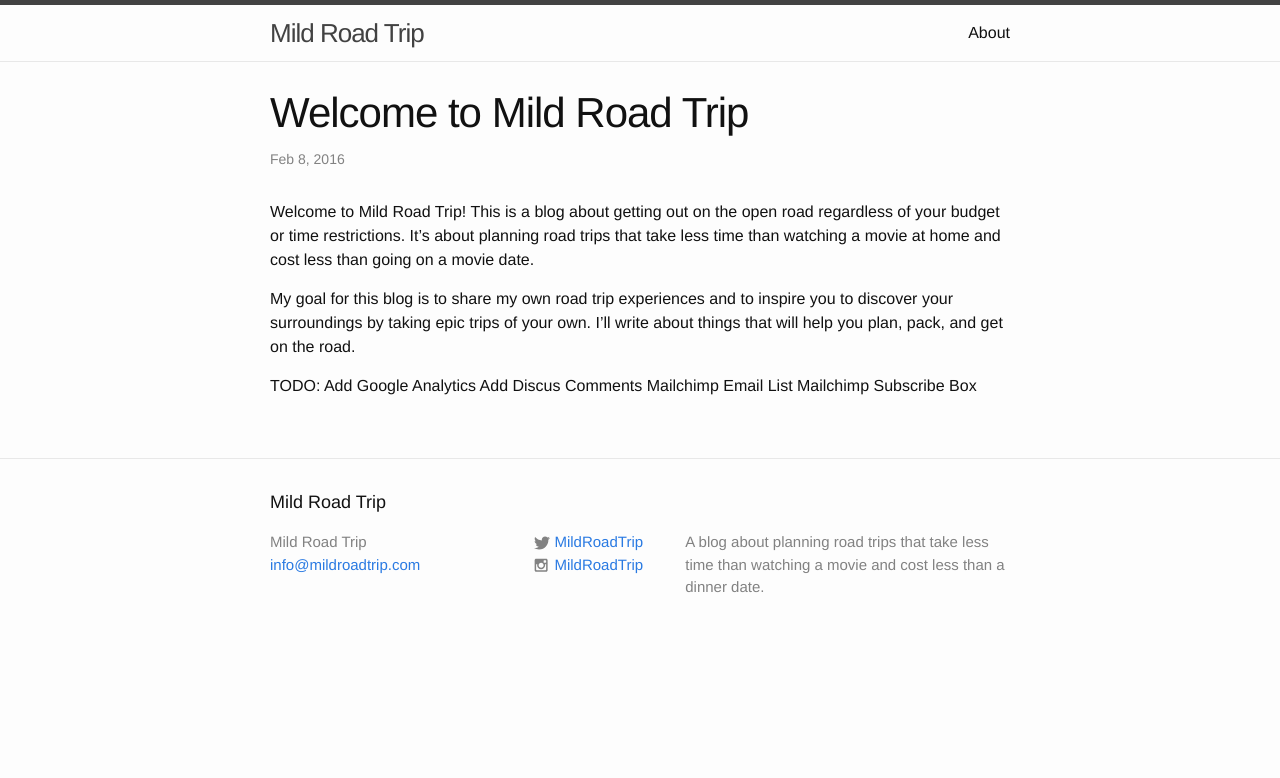
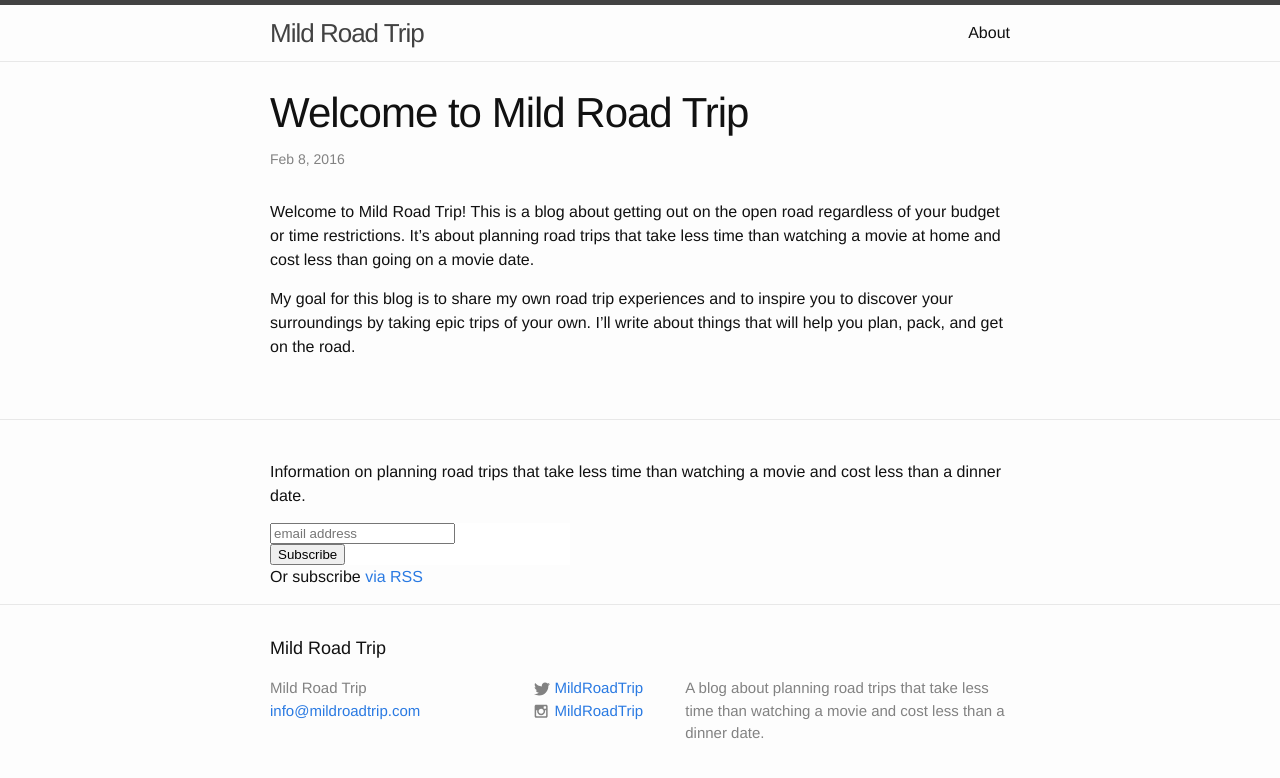
Before and after one commit to codazoda/mildroadtrip, a Jekyll site: the page built from _posts/2016-02-08-welcome-to-mild-road-trip.markdown, in a window 1280 px wide. Shown: the top 778 px of the page. Built offline with Jekyll 4.4.1, drawn with Linux system fonts in a browser that asks for light colours; comment, search, counter and statistics services are not loaded.

Commit message:
Added (ugly) subscribe box.

```diff
--- a/_includes/footer.html
+++ b/_includes/footer.html
@@ -1,3 +1,15 @@
+<div class="subscribe" style="border-top: 1px solid #e8e8e8; padding-top: 40px;">
+  <div class="wrapper">
+    {% include subscribe-mailchimp.html %}
+  </div>
+</div>
+
+<div class="rss">
+  <div class="wrapper">
+    <p class="rss-subscribe">Or subscribe <a href="{{ "/feed.xml" | prepend: site.baseurl }}">via RSS</a></p>
+  </div>
+</div>
+
 <footer class="site-footer">
 
   <div class="wrapper">
--- /dev/null
+++ b/_includes/subscribe-mailchimp.html
@@ -0,0 +1,21 @@
+<p>Information on planning road trips that take less time than watching a movie and cost less than a dinner date.</p>
+
+<!-- Begin MailChimp Signup Form -->
+<link href="//cdn-images.mailchimp.com/embedcode/slim-081711.css" rel="stylesheet" type="text/css">
+<style type="text/css">
+    #mc_embed_signup{background:#fff; clear:left; font:14px Helvetica,Arial,sans-serif;  width:300px;}
+    /* Add your own MailChimp form style overrides in your site stylesheet or in this style block.
+       We recommend moving this block and the preceding CSS link to the HEAD of your HTML file. */
+</style>
+<div id="mc_embed_signup">
+<form action="//joeldare.us2.list-manage.com/subscribe/post?u=4b29b9cfd6b422ef0742ed74c&amp;id=3072edbdfb" method="post" id="mc-embedded-subscribe-form" name="mc-embedded-subscribe-form" class="validate" target="_blank" novalidate>
+    <div id="mc_embed_signup_scroll">
+
+    <input type="email" value="" name="EMAIL" class="email" id="mce-EMAIL" placeholder="email address" required>
+    <!-- real people should not fill this in and expect good things - do not remove this or risk form bot signups-->
+    <div style="position: absolute; left: -5000px;" aria-hidden="true"><input type="text" name="b_4b29b9cfd6b422ef0742ed74c_3072edbdfb" tabindex="-1" value=""></div>
+    <div class="clear"><input type="submit" value="Subscribe" name="subscribe" id="mc-embedded-subscribe" class="button"></div>
+    </div>
+</form>
+</div>
+<!--End mc_embed_signup-->
--- a/_posts/2016-02-08-welcome-to-mild-road-trip.markdown
+++ b/_posts/2016-02-08-welcome-to-mild-road-trip.markdown
@@ -12,9 +12,3 @@ movie date.
 My goal for this blog is to share my own road trip experiences and to inspire
 you to discover your surroundings by taking epic trips of your own. I'll write
 about things that will help you plan, pack, and get on the road.
-
-TODO:
-Add Google Analytics
-Add Discus Comments
-Mailchimp Email List
-Mailchimp Subscribe Box
--- a/index.html
+++ b/index.html
@@ -18,6 +18,4 @@ layout: default
     {% endfor %}
   </ul>
 
-  <p class="rss-subscribe">subscribe <a href="{{ "/feed.xml" | prepend: site.baseurl }}">via RSS</a></p>
-
 </div>
```
Also changed, not shown: 1 other file.
